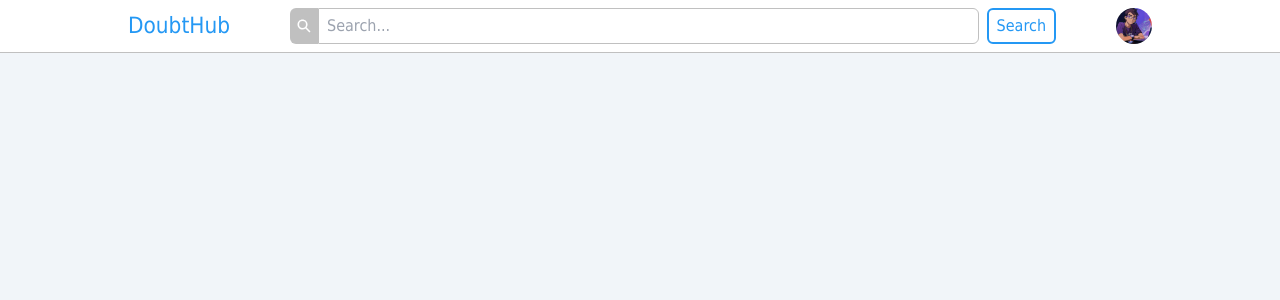
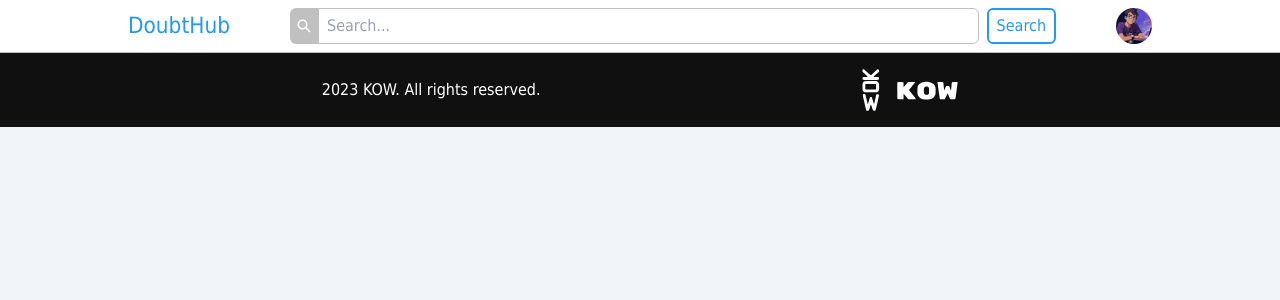
Before and after one commit to Kainom/DoubtHub, a React (Vite) app: page / in a window 1280 px wide. Shown: the top 300 px of the page. Built offline with nearby package versions, Linux system fonts and the light colour scheme.

Commit message:
Footer implemented

```diff
--- /dev/null
+++ b/src/components/Footer.jsx
@@ -0,0 +1,21 @@
+/* eslint-disable no-unused-vars */
+import React from "react";
+
+export default function Footer(){
+    return (
+        <footer
+            className="text-center py-4
+                flex justify-evenly flex-wrap
+                align-middle w-full"
+            style={{backgroundColor: '#101010'}}
+        >
+            <p
+                className="inline-block text-white my-auto py-2"
+            >2023 KOW. All rights reserved.</p>
+            <img
+                className="w-24 inline-block"
+                src="../../white-kow.svg" alt="KOW"
+            />
+        </footer>
+    );
+}
--- /dev/null
+++ b/src/components/SideBar.jsx
@@ -0,0 +1,10 @@
+/* eslint-disable no-unused-vars */
+import React from "react";
+
+export default function SideBar(){
+    return (
+        <>
+
+        </>
+    )
+}
--- a/src/pages/Home.jsx
+++ b/src/pages/Home.jsx
@@ -1,11 +1,15 @@
 /* eslint-disable no-unused-vars */
 import React from "react";
-import Header from "../components/Header";
+import Header from "../components/Header"
+import Footer from "../components/Footer";
+import SideBar from "../components/SideBar";
 
-export default function Home() {
-  return (
-    <>
-      <Header />
-    </>
-  );
+export default function Home(){
+    return (
+        <>
+            <Header />
+            <SideBar />
+            <Footer />
+        </>
+    );
 }
```
Also changed, not shown: public/black-kow.svg (added), public/white-kow.svg (added).
